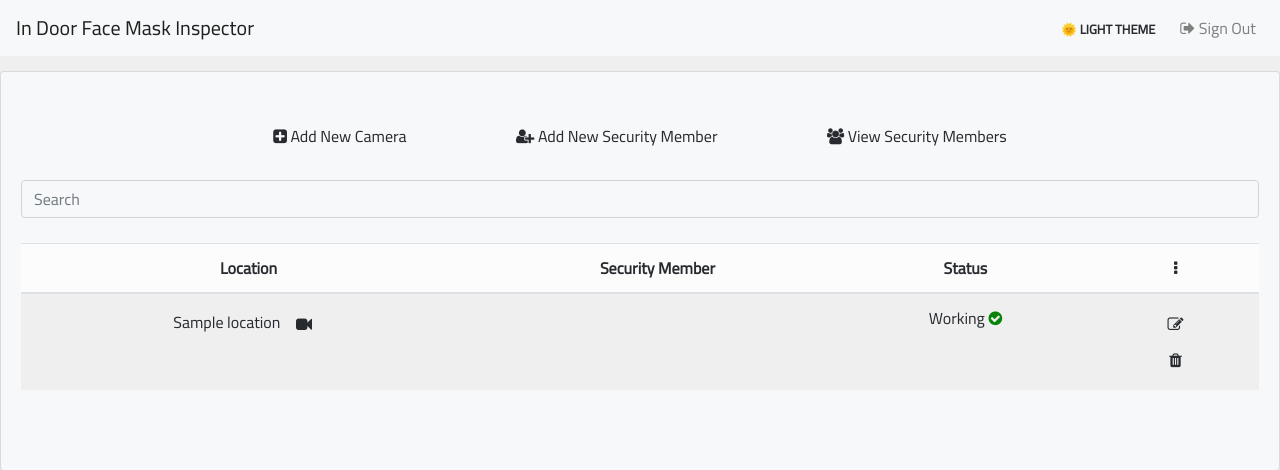
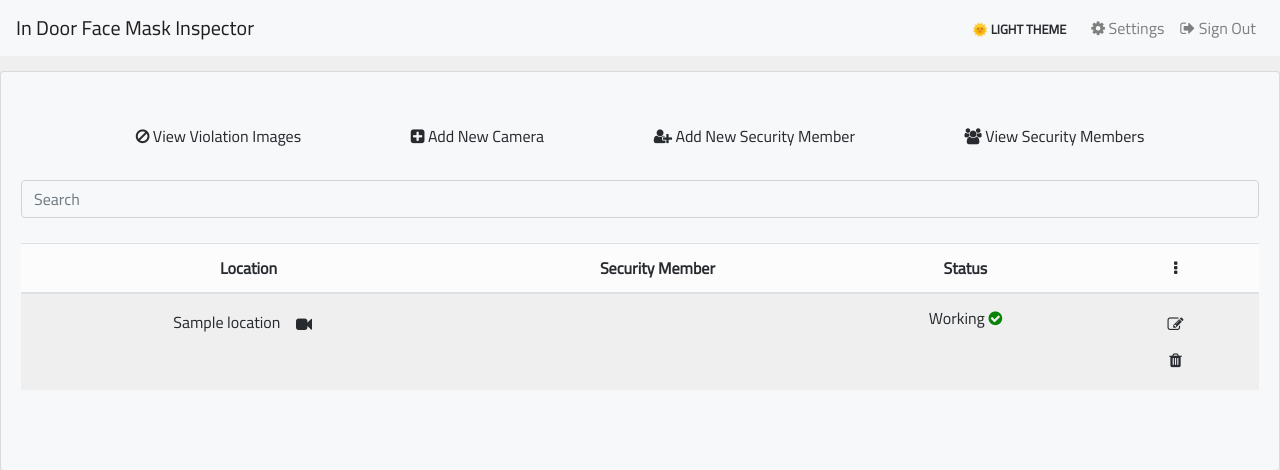
Before and after one commit to othmanKisha/In-Door-Face-Mask-Inspector, a Flask app: page / in a window 1280 px wide. Shown: the top 470 px of the page. Run offline with Flask 2, Linux system fonts and the light colour scheme; the visitor is signed in with stand-in values (Sample User, id 1); a database or web service that is not in the repository returns one stand-in record (values such as "Sample title"); parts of the project's set-up code (start-up, migrations or seed data) failed here and were passed over; some libraries are stand-ins or nearby versions.

Commit message:
Added more Customizations

```diff
--- a/app/app.py
+++ b/app/app.py
@@ -8,6 +8,7 @@ import config
 import functools
 from camera import Camera
 from flask_session import Session
+from bson.objectid import ObjectId
 import flask_monitoringdashboard as dashboard
 from werkzeug.middleware.proxy_fix import ProxyFix
 from flask import (Flask,
@@ -28,6 +29,9 @@ dashboard.bind(app)
 app.wsgi_app = ProxyFix(app.wsgi_app, x_proto=1, x_host=1)
 cameras_collection = config.db['cameras']
 security_collection = config.db['security']
+files_collection = config.db['fs.files']
+chunks_collection = config.db['fs.chunks']
+settings_collection = config.db['settings']
 
 
 def login_required(f):
@@ -101,9 +105,13 @@ def index():
     """
     cameras = list(cameras_collection.find({}))
     security = list(security_collection.find({}))
+    images = list(files_collection.find({}))
+    settings = list(settings_collection.find({}))
     return render_template('pages/home.html',
                            cameras=cameras,
-                           security=security
+                           security=security,
+                           images=images,
+                           settings=settings
                            )
 
 
@@ -254,6 +262,23 @@ def delete_security(id):
         return redirect(url_for("index"))
 
 
+@app.route("/confidence/edit", methods=['POST'])
+@login_required
+def change_confidence():
+    """
+    index route
+    :param:
+    :return:
+    """
+    data = request.form.copy()
+    confidence = float(data['confidence'])
+    settings_collection.update_one({"id": 0}, {
+        "$set": {"confidence": confidence}
+    })
+    flash("success|Model confidence updated successfully.")
+    return redirect(url_for('index'))
+
+
 @app.route('/video/feed/<uuid:id>')
 @login_required
 def video_feed(id):
@@ -269,6 +294,23 @@ def video_feed(id):
     except:
         flash("danger|There is no camera with this id")
         return redirect(url_for('index'))
+
+
+@app.route('/images/<files_id>')
+@login_required
+def get_image(files_id):
+    """
+    index route
+    :param:
+    :return:
+    """
+    chunks = chunks_collection.find_one({"files_id": ObjectId(files_id)})
+    return Response((b'--frame\r\n'
+                     b'Content-Type: image/jpeg\r\n\r\n' +
+                     chunks['data'] + b'\r\n\r\n'
+                     ),
+                     mimetype='multipart/x-mixed-replace; boundary=frame'
+                     )
 
 
 @app.route("/login")
--- a/app/camera.py
+++ b/app/camera.py
@@ -83,8 +83,9 @@ class Camera(BaseCamera):
             while status:
                 (status, img) = camera.read()
                 if status:
+                    settings = config.db['settings'].find_one({"id": 0})
                     has_violation = inference(img,
-                                              config.CONFIDENCE,
+                                              settings['confidence'],
                                               iou_thresh=0.5,
                                               target_shape=(260, 260),
                                               draw_result=True
--- a/app/static/main.css
+++ b/app/static/main.css
@@ -115,6 +115,11 @@ table {
   color: var(--global-hoverColor);
 }
 
+.btn-nav:hover {
+  background: none;
+  text-decoration: none;
+}
+
 .welcomeText {
   color: var(--global-color);
 }
--- a/app/static/main.js
+++ b/app/static/main.js
@@ -1,7 +1,7 @@
 const toggleTheme = () => {
   const htmlTag = document.getElementsByTagName("html")[0];
   const navTag = document.getElementsByTagName("nav")[0];
-  const cardTag = document.getElementsByClassName("card")[0];
+  const cards = document.getElementsByClassName("card");
   const buttons = document.getElementsByClassName("card-btn");
   const tables = document.getElementsByClassName("card-tbl");
   const inputs = document.getElementsByClassName("card-inp");
@@ -14,8 +14,11 @@ const toggleTheme = () => {
     navTag.classList.remove("bg-dark");
     navTag.classList.add("bg-light");
 
-    cardTag.classList.remove("bg-dark");
-    cardTag.classList.add("bg-light");
+    if (cards !== null)
+      for (let i = 0; i < cards.length; i++) {
+        cards[i].classList.remove("bg-dark");
+        cards[i].classList.add("bg-light");
+      }
 
     if (buttons !== null)
       for (let i = 0; i < buttons.length; i++) {
@@ -47,8 +50,11 @@ const toggleTheme = () => {
   navTag.classList.remove("bg-light");
   navTag.classList.add("bg-dark");
 
-  cardTag.classList.remove("bg-light");
-  cardTag.classList.add("bg-dark");
+  if (cards !== null)
+    for (let i = 0; i < cards.length; i++) {
+      cards[i].classList.remove("bg-light");
+      cards[i].classList.add("bg-dark");
+    }
 
   if (buttons !== null)
     for (let i = 0; i < buttons.length; i++) {
--- a/app/static/main.scss
+++ b/app/static/main.scss
@@ -125,6 +125,13 @@ table {
   }
 }
 
+.btn-nav {
+  &:hover {
+    background: none;
+    text-decoration: none;
+  }
+}
+
 .welcomeText {
   color: $color;
 }
--- a/app/templates/base.html
+++ b/app/templates/base.html
@@ -44,6 +44,69 @@
         <li class="nav-item">
           <span id="theme-toggle" class="theme-toggle"></span>
         </li>
+        {% if session.get('user') %}
+          <li class="nav-item">
+            <button
+              type="button"
+              class="btn btn-light card-btn icon-btn nav-link btn-nav"
+              data-toggle="modal"
+              data-target="#settings"
+            >
+              <i class="fa fa-gear"></i> Settings
+            </button>
+            <div
+              class="modal fade"
+              id="settings"
+              tabindex="-1"
+              role="dialog"
+              aria-labelledby="label"
+              aria-hidden="true"
+            >
+              <div
+                class="modal-dialog modal-dialog-scrollable modal-lg mdContent"
+                role="document"
+              >
+                <div class="modal-content">
+                  <form action="{{ url_for('change_confidence') }}" method="POST">
+                    <div class="modal-header">
+                      <h5 class="modal-title modalTitle" id="label">
+                        Settings
+                      </h5>
+                      <button
+                        type="button"
+                        class="close"
+                        data-dismiss="modal"
+                        aria-label="Close"
+                      >
+                        <span aria-hidden="true">&times;</span>
+                      </button>
+                    </div>
+                    <div class="modal-body">
+                      {% for s in settings %}
+                        <div class="form-group">
+                          <label for="confidence" class="lbl">Model Confidence</label>
+                          <input
+                            name="confidence"
+                            type="number"
+                            value="{{ s['confidence'] }}"
+                            class="form-control bg-light text-dark card-inp"
+                            required="required"
+                            min="0"
+                            step="0.1"
+                            max="1"
+                          />
+                        </div>
+                      {% endfor %}
+                    </div>
+                    <div class="modal-footer">
+                      <button type="submit" class="btn btn-primary">Save Changes</button>
+                    </div>
+                  </form>
+                </div>
+              </div>
+            </div>
+          </li>
+        {% endif %}
         <li class="nav-item">
           {% if not session.get('user') %}
           <a class="nav-link" href="{{ auth_url }}">
--- a/app/templates/pages/home.html
+++ b/app/templates/pages/home.html
@@ -5,6 +5,69 @@
 {% block title %} Home {% endblock %}
 
 {% block content %}
+  <button
+    type="button"
+    id="modalButton"
+    class="btn btn-light card-btn"
+    data-toggle="modal"
+    data-target="#view_img"
+  >
+    <i class="fa fa-ban"></i>
+    View Violation Images
+  </button>
+  <div
+  class="modal fade"
+  id="view_img"
+  tabindex="-1"
+  role="dialog"
+  aria-labelledby="viewImgLabel"
+  aria-hidden="true"
+  >
+  <div
+    class="modal-dialog modal-dialog-scrollable modal-lg mdContent"
+    role="document"
+  >
+    <div class="modal-content">
+      <div class="modal-header">
+        <h5 class="modal-title modalTitle" id="viewImgLabel">
+          Violation Images
+        </h5>
+        <button
+          type="button"
+          class="close"
+          data-dismiss="modal"
+          aria-label="Close"
+        >
+          <span aria-hidden="true">&times;</span>
+        </button>
+      </div>
+      <div class="modal-body">
+        <div class="row">
+          {% for image in images %}
+            <div class="col-sm-4">
+              <div class="card bg-light" id="home">
+                <img class="card-img-top" src="{{ url_for('get_image', files_id=image['_id']) }}" alt="Card image cap">
+                <div class="card-body">
+                  <h5 class="card-title welcomeText">
+                    Date: {{ image['date'] }}
+                    <br>
+                    Room: {{ image['room'] }}
+                  </h5>
+                </div>
+              </div>
+            </div>
+          {% endfor %}
+        </div>
+        {% if images|length < 1 %}
+          <h3 class="welcomeText">
+            There are no violations recorded
+          </h3>
+        {% endif %}
+      </div>
+      <div class="modal-footer"></div>
+    </div>
+  </div>
+  </div>
   <button
     type="button"
     id="modalButton"
--- a/docker-compose.yml
+++ b/docker-compose.yml
@@ -17,7 +17,7 @@ services:
       - ./app/:/app/
 
   mongo:
-    image: mongo:latest
+    build: ./mongo
     container_name: mongodb
     restart: unless-stopped
     command: mongod --auth
@@ -25,6 +25,8 @@ services:
       - MONGO_INITDB_ROOT_USERNAME=${MONGODB_USERNAME}
       - MONGO_INITDB_ROOT_PASSWORD=${MONGODB_PASSWORD}
       - MONGO_INITDB_DATABASE=${MONGODB_DATABASE}
+      - MONGO_PORT=${MONGODB_PORT}
+      - INIT_CONFIDENCE=${MODEL_CONFIDENCE}
       - MONGODB_DATA_DIR=/data/db
       - MONGODB_LOG_DIR=/dev/null
     networks:
```
Also changed, not shown: mongo/settings-insert.js (added, +12 -0 lines), 2 other files.
